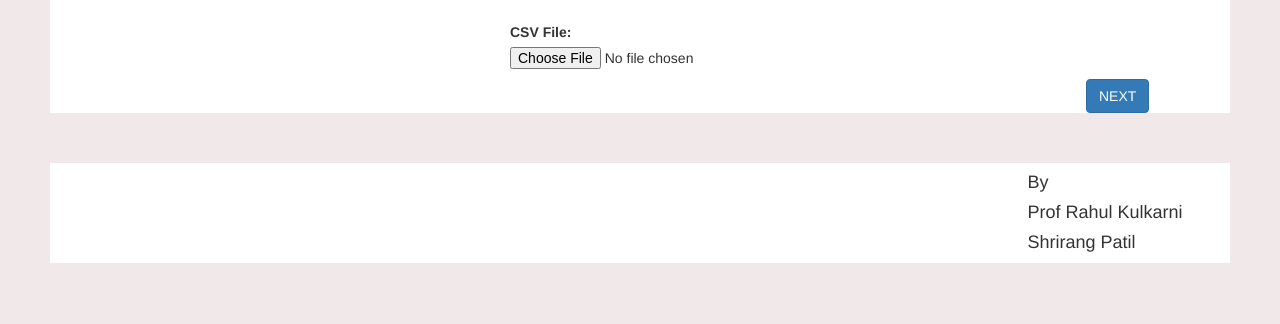
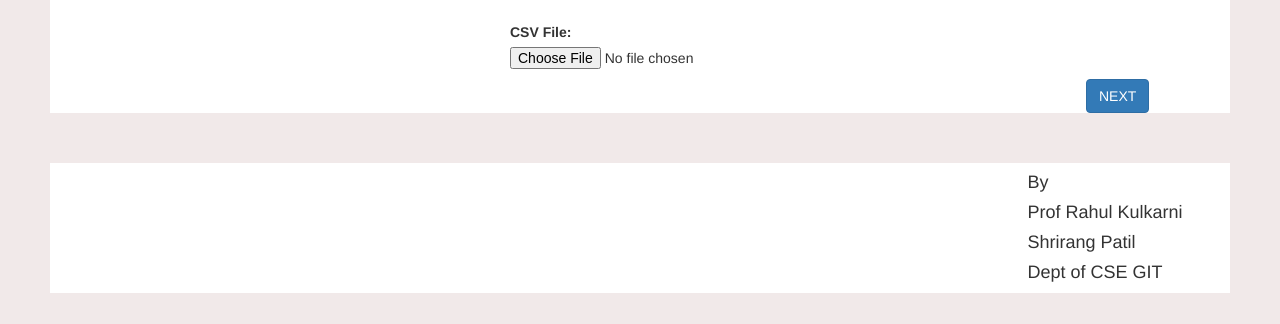
Before and after one commit to ShrirangPatil/ResultAnalysis, a Django app: page /analysis/home/ in a window 1280 px wide. Shown: the part 476-800 px from the top of the page. Run offline with Django 3.2, Linux system fonts and the light colour scheme; some libraries are stand-ins or nearby versions.

Commit message:
added Dept of CSE GIT in home page

```diff
--- a/resultAnalysis/analysis/templates/home.html
+++ b/resultAnalysis/analysis/templates/home.html
@@ -120,6 +120,7 @@ tr:nth-child(even) {
                 <h4>By</h4>
                 <h4>Prof Rahul Kulkarni</h4>
                 <h4>Shrirang Patil</h4>
+                <h4>Dept of CSE GIT</h4>
             </div>
         </div>
     </div>
```
